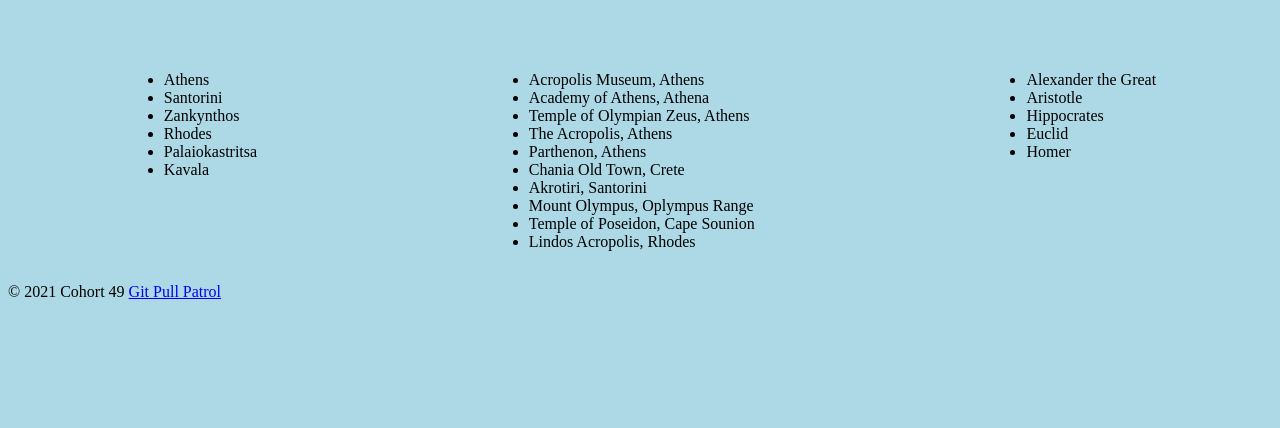
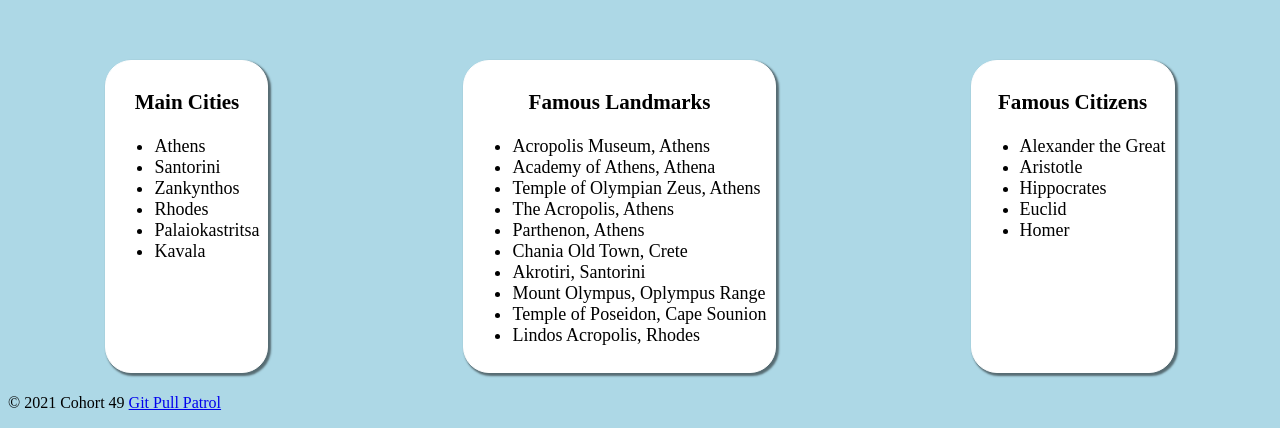
Before and after one commit to NSS-Day-Cohort-49/helloworld-git-pull-patrol, a plain HTML site: page greece.html in a window 1280 px wide. Shown: the part 551-979 px from the top of the page. Before the commit the page ends 868 px from the top, so only its background shows below. Drawn offline with Linux system fonts and the light colour scheme.

Commit message:
updated all pages to have info_head div and changed all info div classes to info

```diff
--- a/greece.html
+++ b/greece.html
@@ -22,17 +22,22 @@
       </div>
    </header>
       <main>
-         <section class="country">
+        <section class="country">
             <article class="country_image">
                 <div class="image">
-                     <img src="https://www.trafalgar.com/real-word/wp-content/uploads/sites/3/2018/04/RS10377_Greece-Athens-Parthenon-2016-R-171371506.jpg">
+                    <img class="cimages" src="https://acegif.com/wp-content/gifs/greece-flag-2.gif">
                 </div>
             </article>
             <article class="country_name">
-                <div class="name"><h1>Greece</h1></div>
+                <div class="name">
+                    <h1>Greece</h1>
+                </div>
             </article>
             <article class="clz">
-                <div class="cities">
+                <div class="info">
+                    <div class="info_head">
+                        <h3>Main Cities</h3>
+                    </div>
                     <ul>
                         <li>Athens</li>
                         <li>Santorini</li>
@@ -42,7 +47,10 @@
                         <li>Kavala</li>
                     </ul>
                 </div>
-                <div class="landmarks">
+                <div class="info">
+                    <div class="info_head">
+                        <h3>Famous Landmarks</h3>
+                    </div>
                     <ul>
                         <li>Acropolis Museum, Athens</li>
                         <li>Academy of Athens, Athena</li>
@@ -56,7 +64,10 @@
                         <li>Lindos Acropolis, Rhodes</li>
                     </ul>
                 </div>
-                <div class="citizens">
+                <div class="info">
+                    <div class="info_head">
+                        <h3>Famous Citizens</h3>
+                    </div>
                     <ul>
                         <li>Alexander the Great</li>
                         <li>Aristotle</li>
@@ -66,7 +77,7 @@
                     </ul>
                 </div>
             </article>
-         </section>
+        </section>
      </main>
      <footer>
       <div>
```
Also changed, not shown: nz.html (+9 -3 lines), thailand.html (+12 -3 lines).
